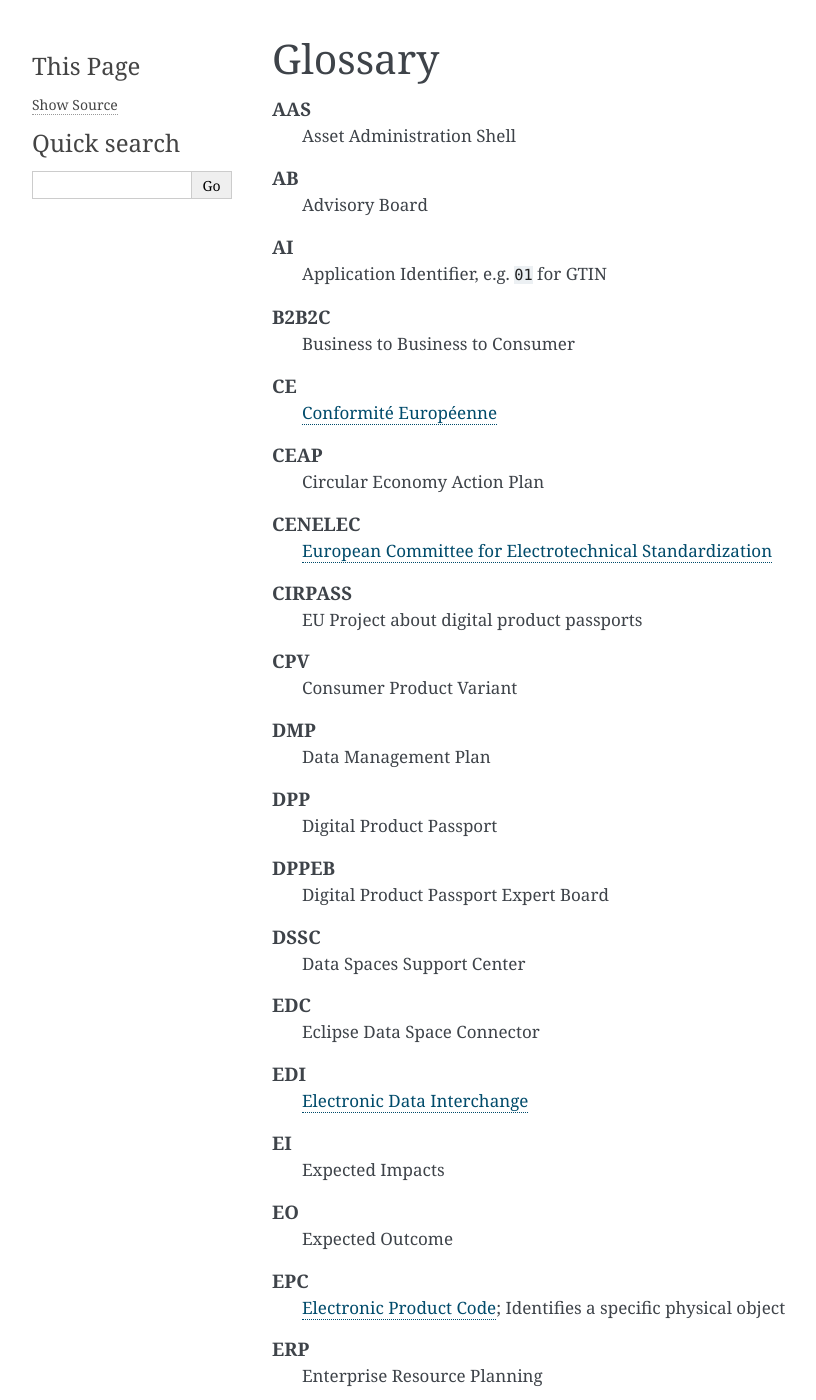
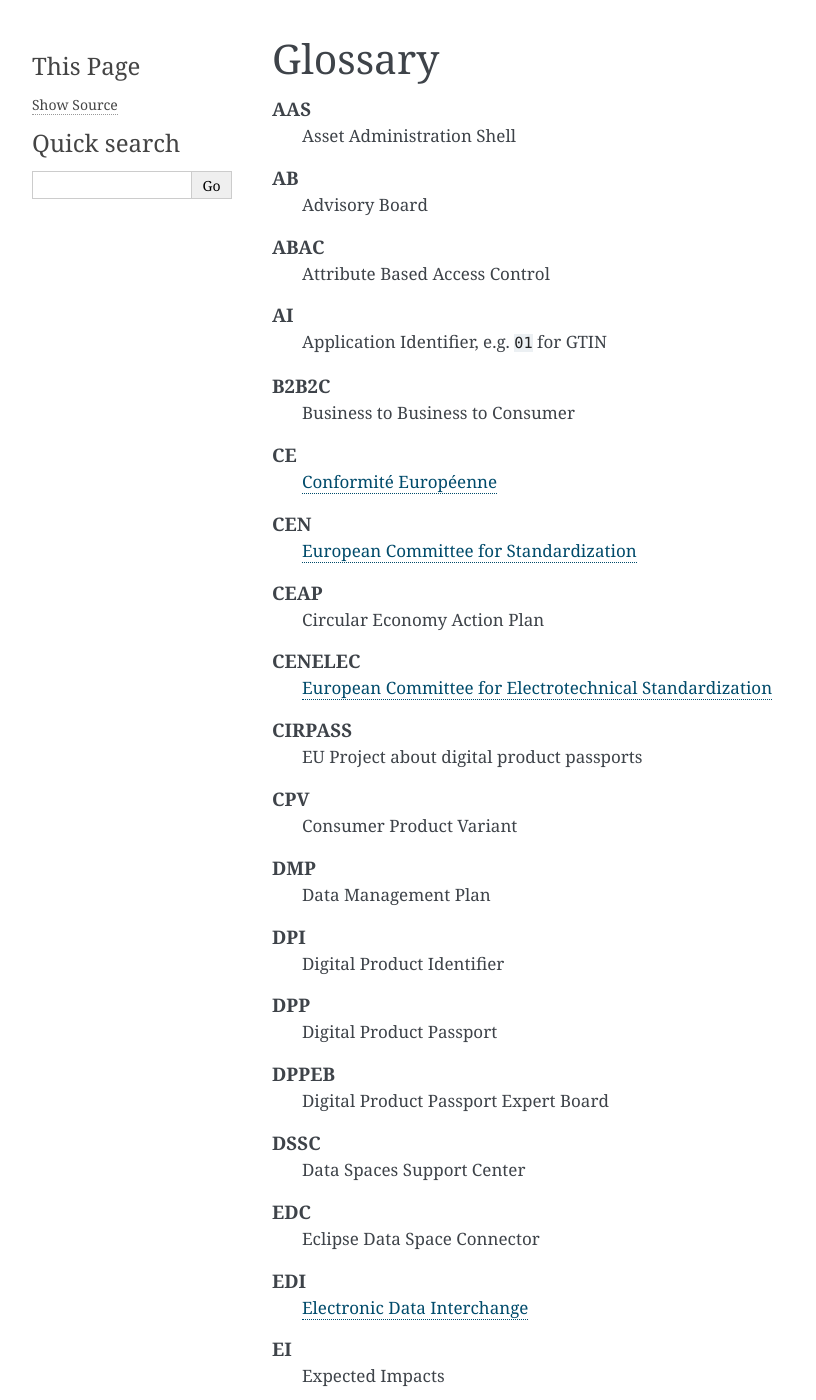
Before and after one commit to ift-tuwien/Digital-Product-Passport, a Sphinx documentation site: the page built from doc/sphinx/glossary.md, in a window 1280 px wide and 1400 px high. Shown: the whole window, without its empty margins (148-964 px from the left). Built offline with Sphinx 7.4.7, drawn with Linux system fonts in a browser that asks for light colours; some of the changed text lies outside the part shown.

Commit message:
Glossary: Extend list of abbreviatons

```diff
--- a/doc/sphinx/glossary.md
+++ b/doc/sphinx/glossary.md
@@ -7,6 +7,10 @@
 AB
     Advisory Board
 
+ABAC
+
+    Attribute Based Access Control
+
 AI
     Application Identifier, e.g. `01` for GTIN
 
@@ -15,6 +19,9 @@
 
 CE
     [Conformité Européenne](https://en.wikipedia.org/wiki/CE_marking)
+
+CEN
+    [European Committee for Standardization](https://en.wikipedia.org/wiki/European_Committee_for_Standardization)
 
 CEAP
     Circular Economy Action Plan
@@ -30,6 +37,9 @@
 
 DMP
     Data Management Plan
+
+DPI
+    Digital Product Identifier
 
 DPP
     Digital Product Passport
@@ -103,6 +113,10 @@
 IPR
     Intellectual Property Rights
 
+IRI
+
+    Internationalized Resource Identifier
+
 KER
     Key Expected Results
 
```
Also changed, not shown: other parts of doc/sphinx/glossary.md (+3 -0 lines).
